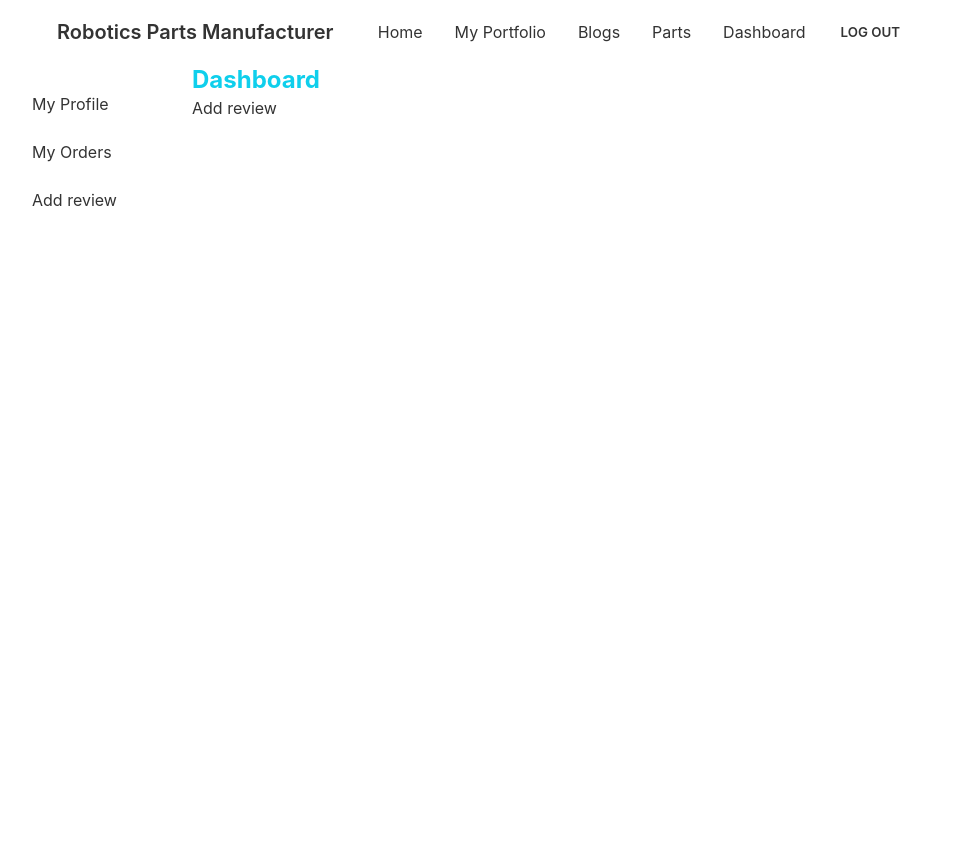
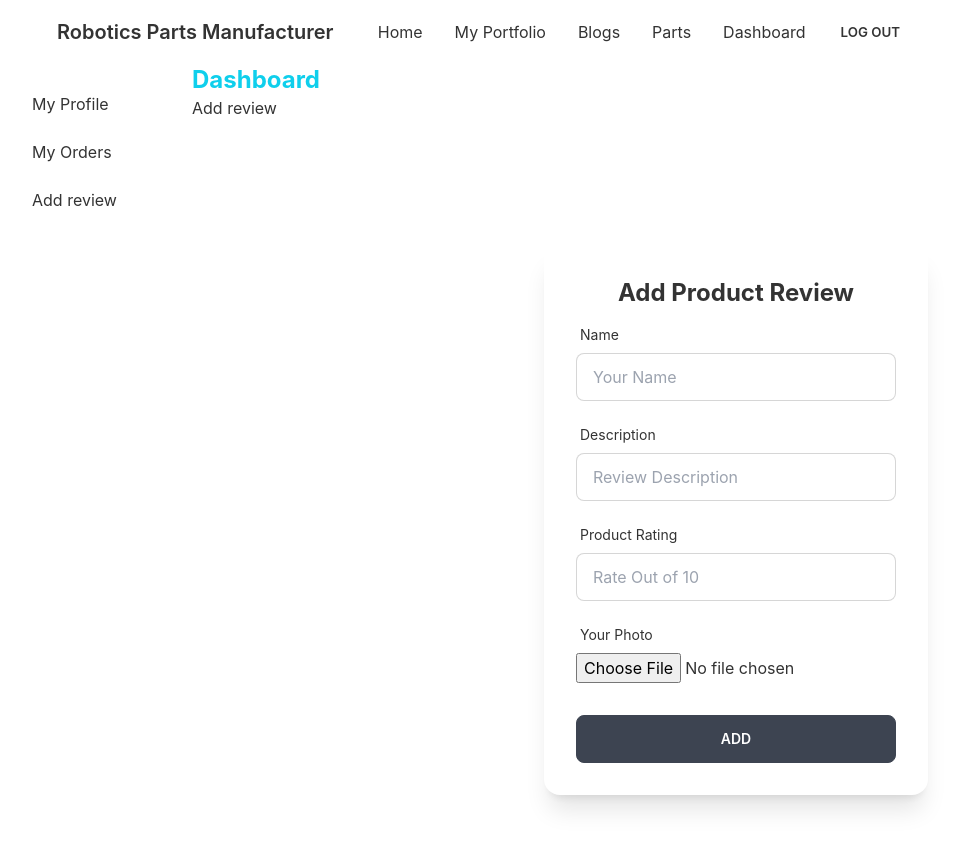
Before and after one commit to hasan71224/robotics-parts-manufacturer-client, a React (Create React App) app: page /dashboard/addReview in a window 1280 px wide. Shown: the top 848 px of the page, without its empty margins (0-957 px from the left). Built offline with nearby package versions, Linux system fonts and the light colour scheme; no server answers; sample sign-in values are in the browser's storage.

Commit message:
add review page created

```diff
--- a/src/Pages/Dashboard/AddProduct.js
+++ b/src/Pages/Dashboard/AddProduct.js
@@ -7,7 +7,6 @@ import Loading from '../Shared/Loading';
 const AddProduct = () => {
 
     const { register, formState: { errors }, handleSubmit, reset} = useForm();
-    // const { data: services, isLoading } = useQuery('services', () => fetch('https://still-taiga-81457.herokuapp.com/service').then(res => res.json()))
 
     const imageStorageKey = 'c1dd83e2b223d428c938e8ce0f6eca42';
 
--- a/src/Pages/Dashboard/AddReview.js
+++ b/src/Pages/Dashboard/AddReview.js
@@ -1,9 +1,156 @@
 import React from 'react';
+import { useForm } from 'react-hook-form';
+import { useQuery } from 'react-query';
+import { toast } from 'react-toastify';
+import Loading from '../Shared/Loading';
 
 const AddReview = () => {
+
+    const { register, formState: { errors }, handleSubmit, reset} = useForm();
+
+    const imageStorageKey = 'c1dd83e2b223d428c938e8ce0f6eca42';
+
+    const onSubmit = async data => {
+        // console.log('data', data);
+        const image = data.image[0];
+        const formData = new FormData();
+        formData.append('image', image)
+        const url = `https://api.imgbb.com/1/upload?key=${imageStorageKey}`;
+        fetch(url, {
+            method: 'POST',
+            body: formData
+        })
+            .then(res => res.json())
+            .then(result => {
+                if (result.success) {
+                    const img = result.data.url;
+                    const rating = {
+                        name: data.name,
+                        description: data.description,
+                        productRating: data.productRating,
+                        img: img
+                    }
+                    //send to your database
+                    fetch('http://localhost:5000/rating', {
+                        method: 'POST',
+                        headers: {
+                            'content-type': 'application/json',
+                            authorization: `Bearer ${localStorage.getItem('accessToken')}`
+                        },
+                        body: JSON.stringify(rating)
+                    })
+                        .then(res => res.json())
+                        .then(inserted => {
+                            console.log('rating', inserted);
+                            if (inserted.insertedId) {
+                                toast.success('Rating added successfully')
+                                reset();
+                            }
+                            else {
+                                toast.error('Failed to add the Rating')
+                            }
+                        })
+                }
+            })
+    }
+
     return (
         <div>
             <h2>Add review</h2>
+
+            <div className='flex h-screen justify-center items-center'>
+                <div className="card w-96 bg-base-100 shadow-xl">
+                    <div className="card-body">
+                        <h2 className="text-center text-2xl font-bold">Add Product Review</h2>
+
+
+                        <form onSubmit={handleSubmit(onSubmit)}>
+
+                            <div className="form-control w-full max-w-xs">
+                                <label className="label">
+                                    <span className="label-text">Name</span>
+                                </label>
+                                <input type="text"
+                                    placeholder="Your Name"
+                                    className="input input-bordered w-full max-w-xs"
+                                    {...register("name", {
+                                        required: {
+                                            value: true,
+                                            message: "Name is required"
+                                        },
+                                    })}
+                                />
+                                <label className="label">
+                                    {errors.name?.type === 'required' && <span className="label-text-alt text-red-500">{errors.name.message}</span>}
+                                </label>
+                            </div>
+
+                            <div className="form-control w-full max-w-xs">
+                                <label className="label">
+                                    <span className="label-text">Description</span>
+                                </label>
+                                <input type="text"
+                                    placeholder="Review Description"
+                                    className="input input-bordered w-full max-w-xs"
+                                    {...register("description", {
+                                        required: {
+                                            value: true,
+                                            message: "Description is required"
+                                        },
+                                    })}
+                                />
+                                <label className="label">
+                                    {errors.description?.type === 'required' && <span className="label-text-alt text-red-500">{errors.description.message}</span>}
+                                </label>
+                            </div>
+
+                            <div className="form-control w-full max-w-xs">
+                                <label className="label">
+                                    <span className="label-text">Product Rating</span>
+                                </label>
+                                <input type="text"
+                                    placeholder="Rate Out of 10"
+                                    className="input input-bordered w-full max-w-xs"
+                                    {...register("productRating", {
+                                        required: {
+                                            value: true,
+                                            message: "Rating is required"
+                                        },
+                                        minLength: {
+                                            value: 1,
+                                            message: 'Rating must out of 10'
+                                        }
+                                    })}
+                                />
+                                <label className="label">
+                                    {errors.productRating?.type === 'required' && <span className="label-text-alt text-red-500">{errors.productRating.message}</span>}
+                                </label>
+                            </div>
+
+                            <div className="form-control w-full max-w-xs">
+                                <label className="label">
+                                    <span className="label-text">Your Photo</span>
+                                </label>
+                                <input type="file"
+                                    className="w-full max-w-xs"
+                                    {...register("image", {
+                                        required: {
+                                            value: true,
+                                            message: "Image is required"
+                                        },
+                                    })}
+                                />
+                                <label className="label">
+                                    {errors.name?.type === 'required' && <span className="label-text-alt text-red-500">{errors.name.message}</span>}
+                                </label>
+                            </div>
+
+                            <input className="btn text-white w-full max-w-xs uppercase mt-4" type="submit" value='ADD' />
+                        </form>
+
+                    </div>
+                </div>
+            </div>
         </div>
     );
 };
```
